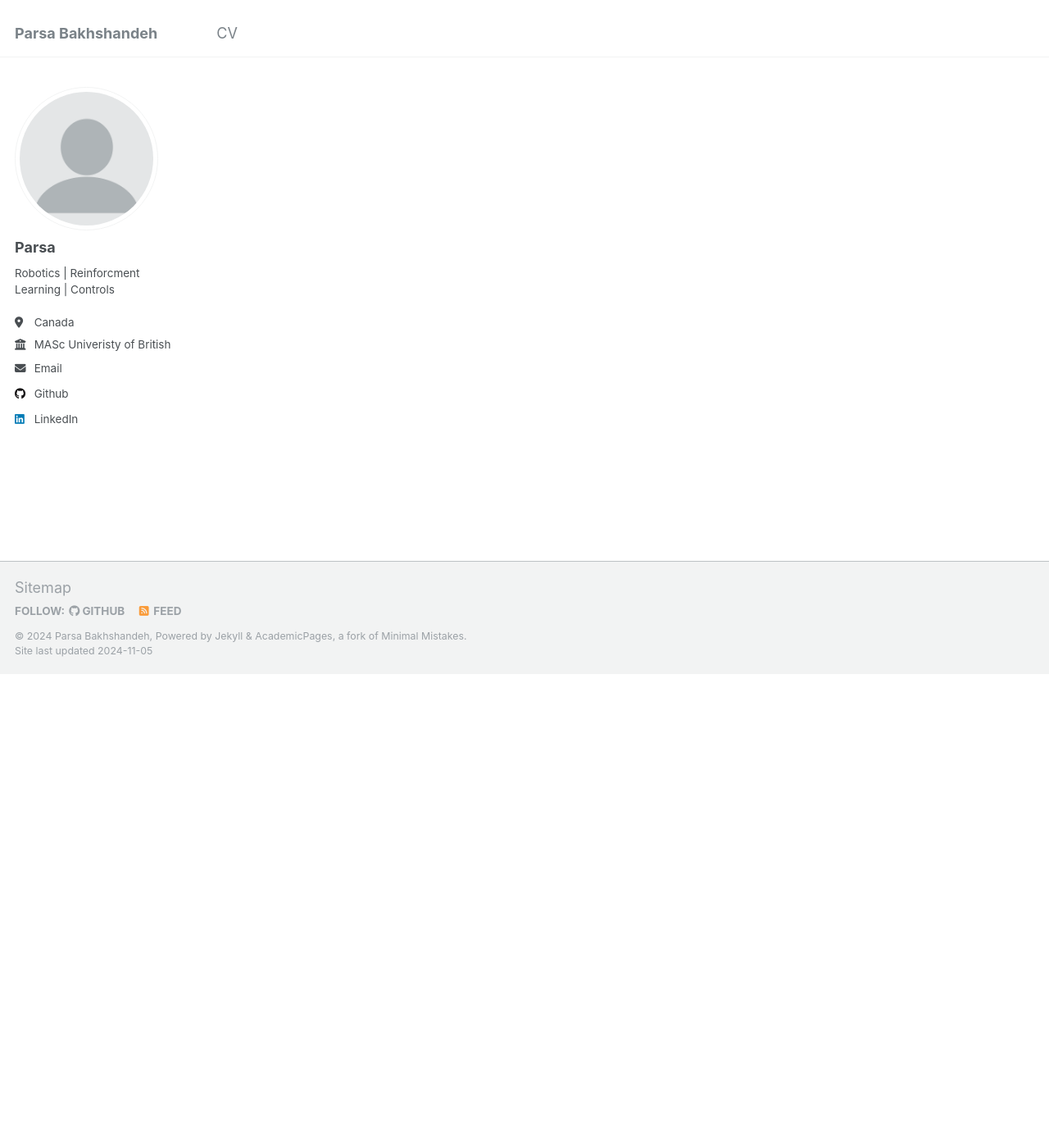
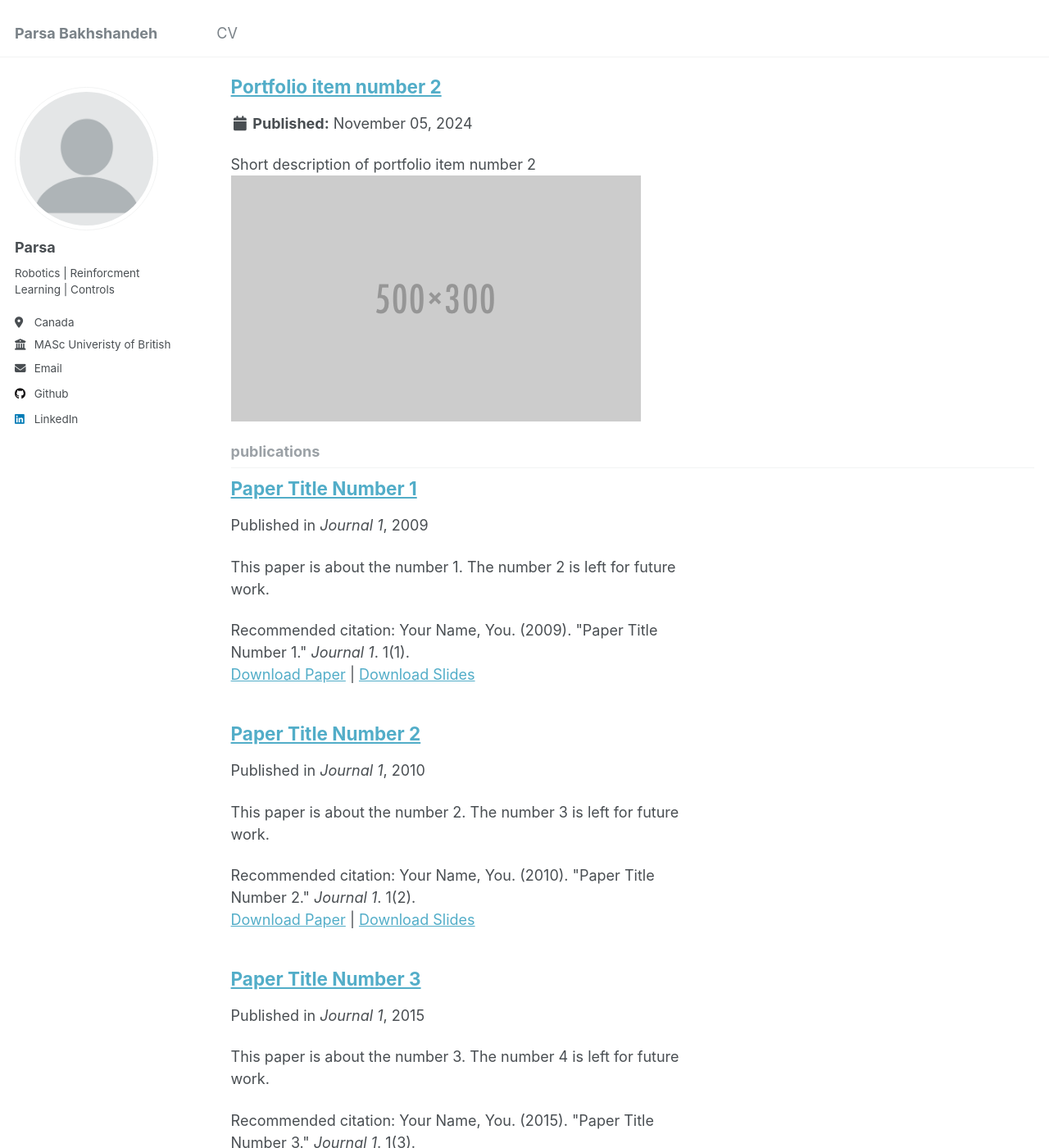
Before and after one commit to parsa25b/parsa-bakhshandeh.github.io, a Jekyll site: the page built from _pages/collection-archive.html, in a window 1280 px wide and 1400 px high, scrolled down 578 px. Shown: the whole window at 82% size. Built offline with Jekyll 4.4.1, drawn with Linux system fonts in a browser that asks for light colours; part of the change alters nothing that is shown; some of the changed text lies outside the part shown.

Commit message:
revert config

```diff
--- a/_config.yml
+++ b/_config.yml
@@ -212,22 +212,75 @@ kramdown:
 
 # These settings control the types of collections used by the template
 collections:
-  cv:
+  teaching:
+    output: true
+    permalink: /:collection/:path/
+  publications:
+    output: true
+    permalink: /:collection/:path/
+  portfolio:
+    output: true
+    permalink: /:collection/:path/
+  talks:
     output: true
     permalink: /:collection/:path/
 
 
 # These settings control how pages and collections are included in the site
 defaults:
-  # _cv
+  # _posts
   - scope:
       path: ""
-      type: cv
+      type: posts
+    values:
+      layout: single
+      author_profile: true
+      read_time: true
+      comments: true
+      share: true
+      related: true
+  # _pages
+  - scope:
+      path: ""
+      type: pages
+    values:
+      layout: single
+      author_profile: true
+  # _teaching
+  - scope:
+      path: ""
+      type: teaching
+    values:
+      layout: single
+      author_profile: true
+      share: true
+      comments: true
+  # _publications
+  - scope:
+      path: ""
+      type: publications
+    values:
+      layout: single
+      author_profile: true
+      share: true
+      comments: true
+  # _portfolio
+  - scope:
+      path: ""
+      type: portfolio
     values:
       layout: single
       author_profile: true
       share: true
       comment: true
+  # _talks
+  - scope:
+      path: ""
+      type: talks
+    values:
+      layout: talk
+      author_profile: true
+      share: true
 
 
 # Sass/SCSS
@@ -289,7 +342,7 @@ tag_archive:
 #     tag: /tags/:name/
 
 
-# HTML Compressionf
+# HTML Compression
 # - http://jch.penibelst.de/
 compress_html:
   clippings: all
```
